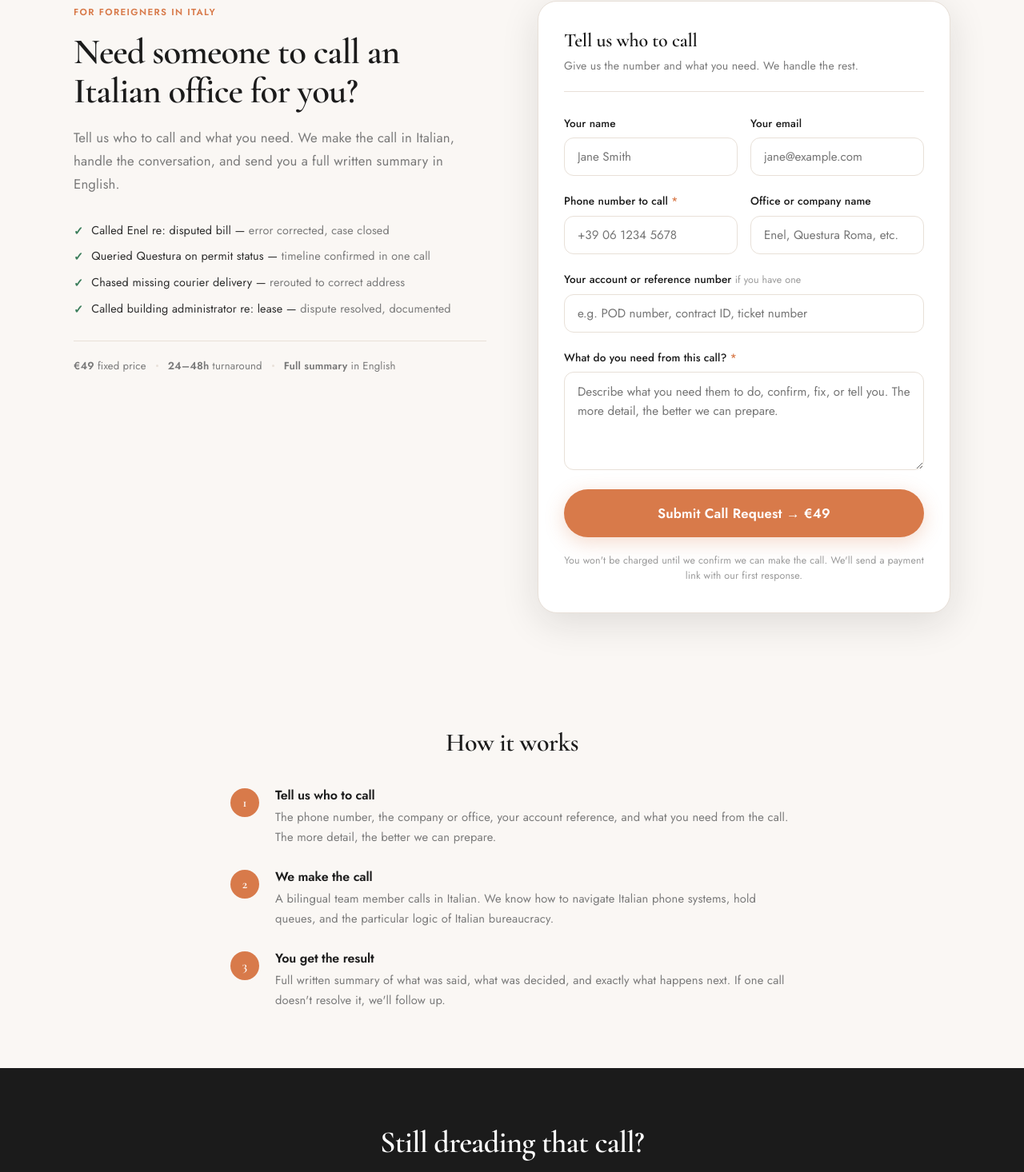
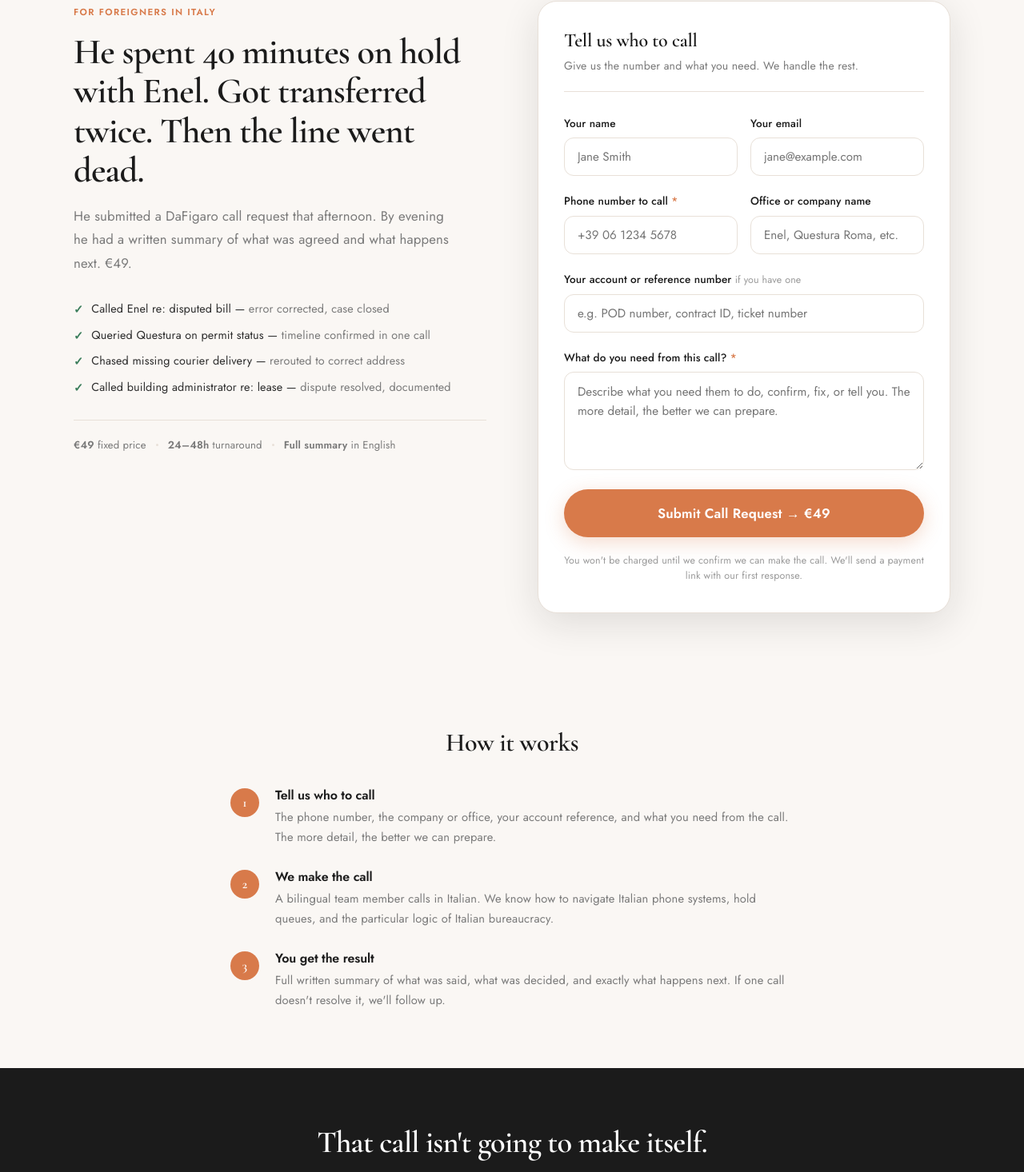
Before and after one commit to Sorvantis999/dafigaro, a Next.js app: page /lp/call-for-you in a window 1280 px wide. Shown: the part 141-1607 px from the top of the page at 80% size. Built offline with nearby package versions, Linux system fonts and the light colour scheme.

Commit message:
Caples headlines and narrative copy on all three ad LP pages

```diff
--- a/src/app/lp/call-for-you/page.tsx
+++ b/src/app/lp/call-for-you/page.tsx
@@ -21,8 +21,8 @@ export default function LpCallForYou() {
           {/* Left: copy */}
           <div className="lp-ad-copy">
             <div className="lp-ad-eyebrow">For foreigners in Italy</div>
-            <h1>Need someone to call an Italian office for you?</h1>
-            <p className="lp-ad-sub">Tell us who to call and what you need. We make the call in Italian, handle the conversation, and send you a full written summary in English.</p>
+            <h1>He spent 40 minutes on hold with Enel. Got transferred twice. Then the line went dead.</h1>
+            <p className="lp-ad-sub">He submitted a DaFigaro call request that afternoon. By evening he had a written summary of what was agreed and what happens next. €49.</p>
 
             <div className="lp-ad-proof">
               <div className="lp-proof-item">
@@ -97,8 +97,8 @@ export default function LpCallForYou() {
       {/* ── BOTTOM CTA ── */}
       <section className="lp-ad-section lp-ad-bottom-cta">
         <div className="container-narrow" style={{ textAlign: 'center' }}>
-          <h2>Still dreading that call?</h2>
-          <p>Tell us who to call. €49. We handle it within 24–48 hours.</p>
+          <h2>That call isn&apos;t going to make itself.</h2>
+          <p>Tell us who to call and what you need. We handle it within 24–48 hours. €49.</p>
           <Link href="#submit" className="btn-primary" style={{ fontSize: '1.05rem', padding: '18px 36px' }}>
             Tell Us Who to Call →
           </Link>
```
Also changed, not shown: src/app/lp/codice-fiscale/page.tsx (+4 -4 lines), src/app/lp/explain-letter/page.tsx (+4 -4 lines).
